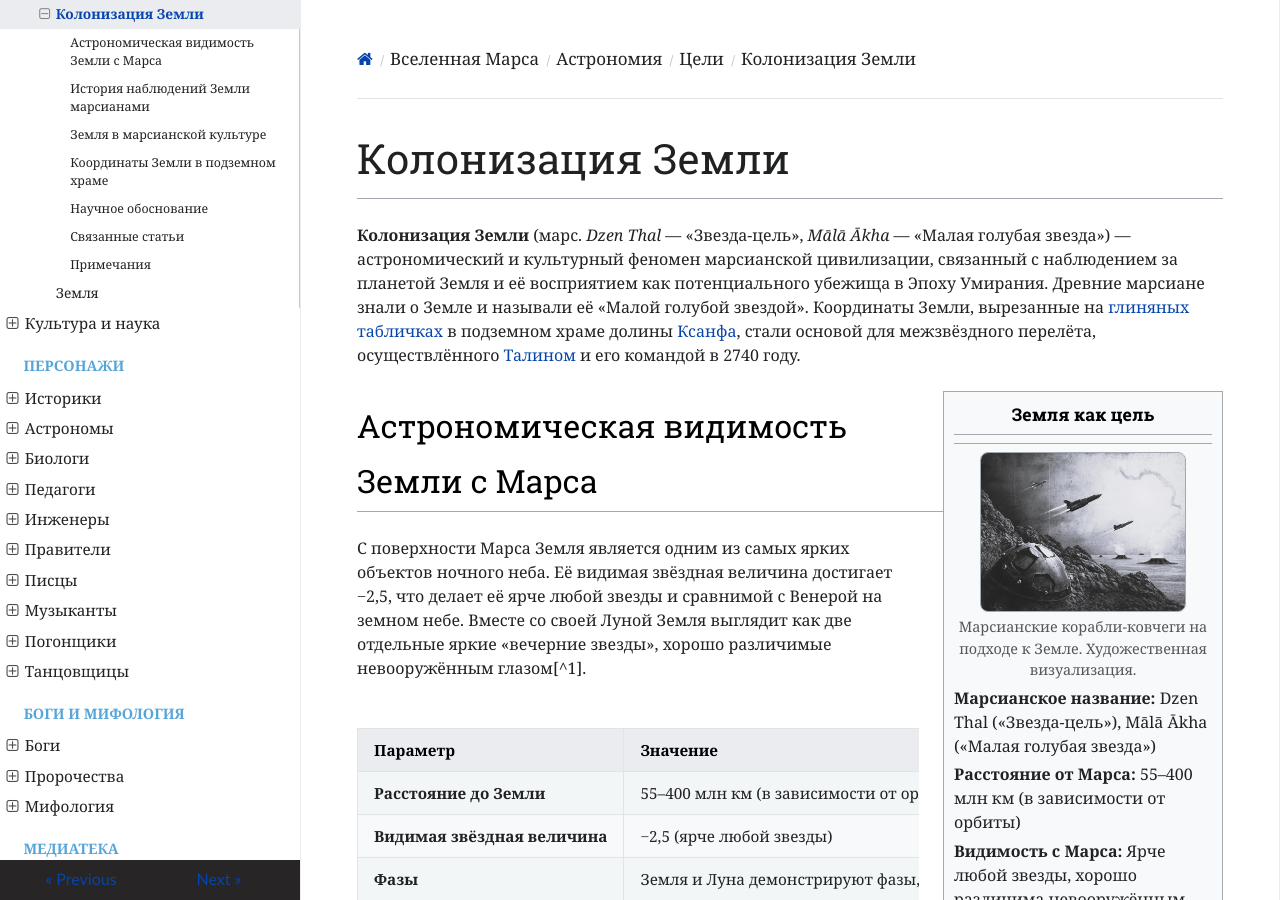
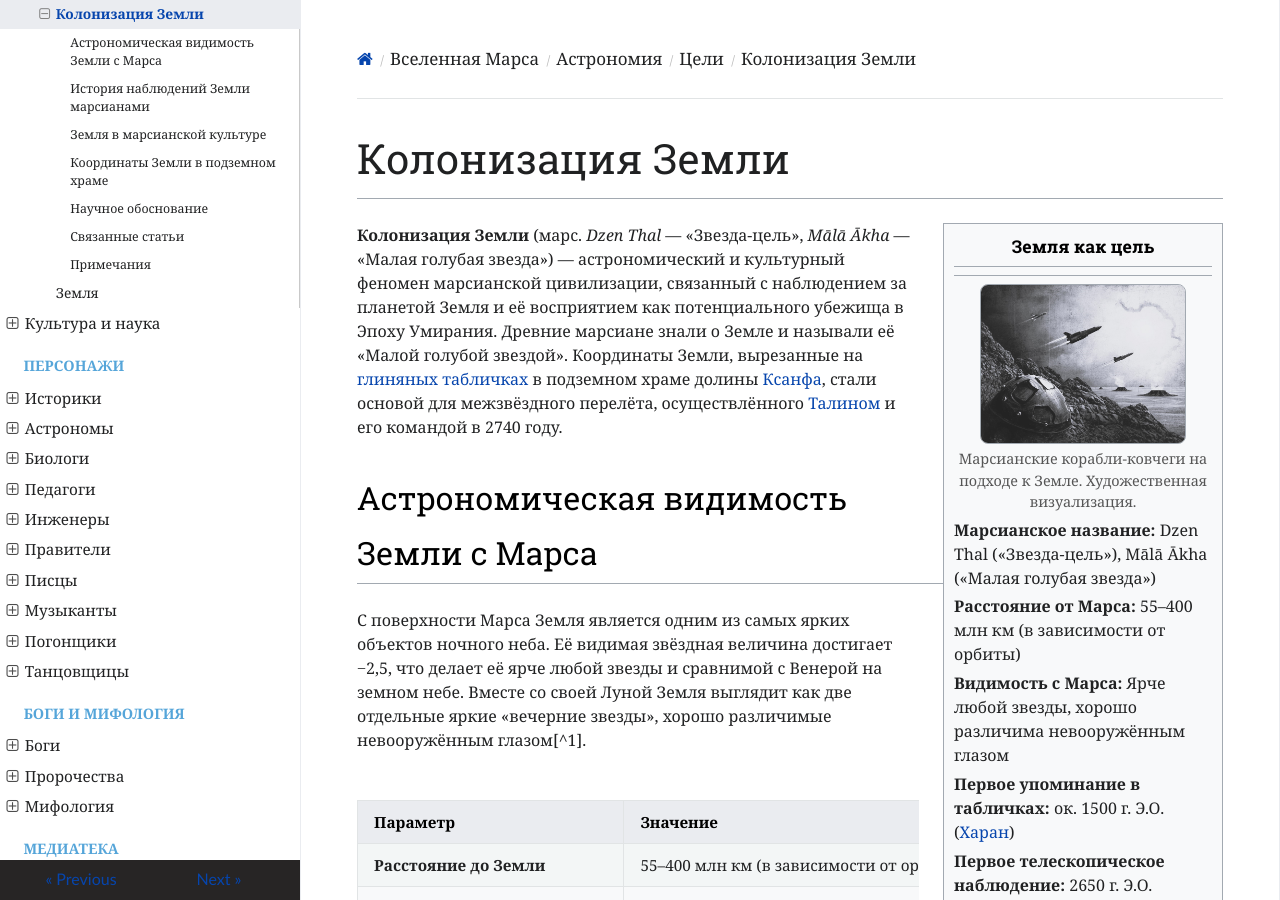
Before and after one commit to ivanhohlov14-bit/mars-encyclopedia, an MkDocs documentation site: the page built from docs/astronomy/earth-as-target.md, in a window 1280 px wide and 900 px high. Built offline with MkDocs 1.6.1, drawn with Linux system fonts in a browser that asks for light colours; nearby versions of some CDN libraries; part of the change alters nothing that is shown.

```diff
--- a/docs/astronomy/earth-as-target.md
+++ b/docs/astronomy/earth-as-target.md
@@ -1,6 +1,4 @@
 # Колонизация Земли
-
-**Колонизация Земли** (марс. *Dzen Thal* — «Звезда-цель», *Mālā Ākha* — «Малая голубая звезда») — астрономический и культурный феномен марсианской цивилизации, связанный с наблюдением за планетой Земля и её восприятием как потенциального убежища в Эпоху Умирания. Древние марсиане знали о Земле и называли её «Малой голубой звездой». Координаты Земли, вырезанные на [глиняных табличках](https://github.com/ivanhohlov14-bit/mars-encyclopedia/blob/main/docs/terms/tablichki.md) в подземном храме долины [Ксанфа](https://github.com/ivanhohlov14-bit/mars-encyclopedia/blob/main/docs/geography/ksanf-river.md), стали основой для межзвёздного перелёта, осуществлённого [Талином](https://github.com/ivanhohlov14-bit/mars-encyclopedia/blob/main/docs/people/talin.md) и его командой в 2740 году.
 
 <div class="infobox" style="float: right; width: 280px; background: #f8f9fa; border: 1px solid #a2a9b1; padding: 10px; margin: 0 0 1rem 1.5rem; font-size: 0.9rem;">
   <h3 style="margin: 0; text-align: center;">Земля как цель</h3>
@@ -19,6 +17,8 @@
   <p><b>Ключевые фигуры:</b> <a href="https://github.com/ivanhohlov14-bit/mars-encyclopedia/blob/main/docs/people/talin.md">Талин</a>, <a href="https://github.com/ivanhohlov14-bit/mars-encyclopedia/blob/main/docs/people/kharan.md">Харан</a>, <a href="https://github.com/ivanhohlov14-bit/mars-encyclopedia/blob/main/docs/people/hevsur.md">Хевсур</a></p>
   <p><b>Связанные понятия:</b> <a href="https://github.com/ivanhohlov14-bit/mars-encyclopedia/blob/main/docs/terms/lan-sur.md">Lān sur</a>, <a href="https://github.com/ivanhohlov14-bit/mars-encyclopedia/blob/main/docs/terms/tablichki.md">Глиняные таблички</a>, <a href="https://github.com/ivanhohlov14-bit/mars-encyclopedia/blob/main/docs/books/korabli-kovchegi.md">Корабли-ковчеги</a>, <a href="https://github.com/ivanhohlov14-bit/mars-encyclopedia/blob/main/docs/mythology/prorochestvo-kharana.md">Пророчество Харана</a></p>
 </div>
+
+**Колонизация Земли** (марс. *Dzen Thal* — «Звезда-цель», *Mālā Ākha* — «Малая голубая звезда») — астрономический и культурный феномен марсианской цивилизации, связанный с наблюдением за планетой Земля и её восприятием как потенциального убежища в Эпоху Умирания. Древние марсиане знали о Земле и называли её «Малой голубой звездой». Координаты Земли, вырезанные на [глиняных табличках](https://github.com/ivanhohlov14-bit/mars-encyclopedia/blob/main/docs/terms/tablichki.md) в подземном храме долины [Ксанфа](https://github.com/ivanhohlov14-bit/mars-encyclopedia/blob/main/docs/geography/ksanf-river.md), стали основой для межзвёздного перелёта, осуществлённого [Талином](https://github.com/ivanhohlov14-bit/mars-encyclopedia/blob/main/docs/people/talin.md) и его командой в 2740 году.
 
 ## Астрономическая видимость Земли с Марса
 
```
